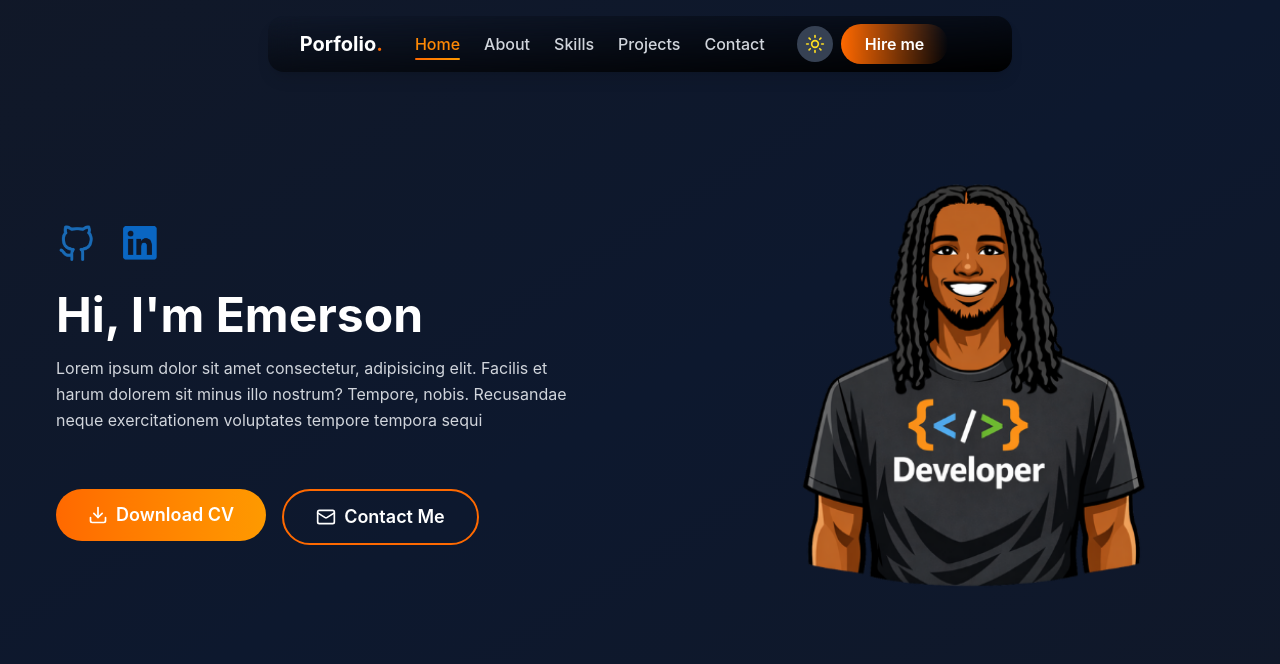
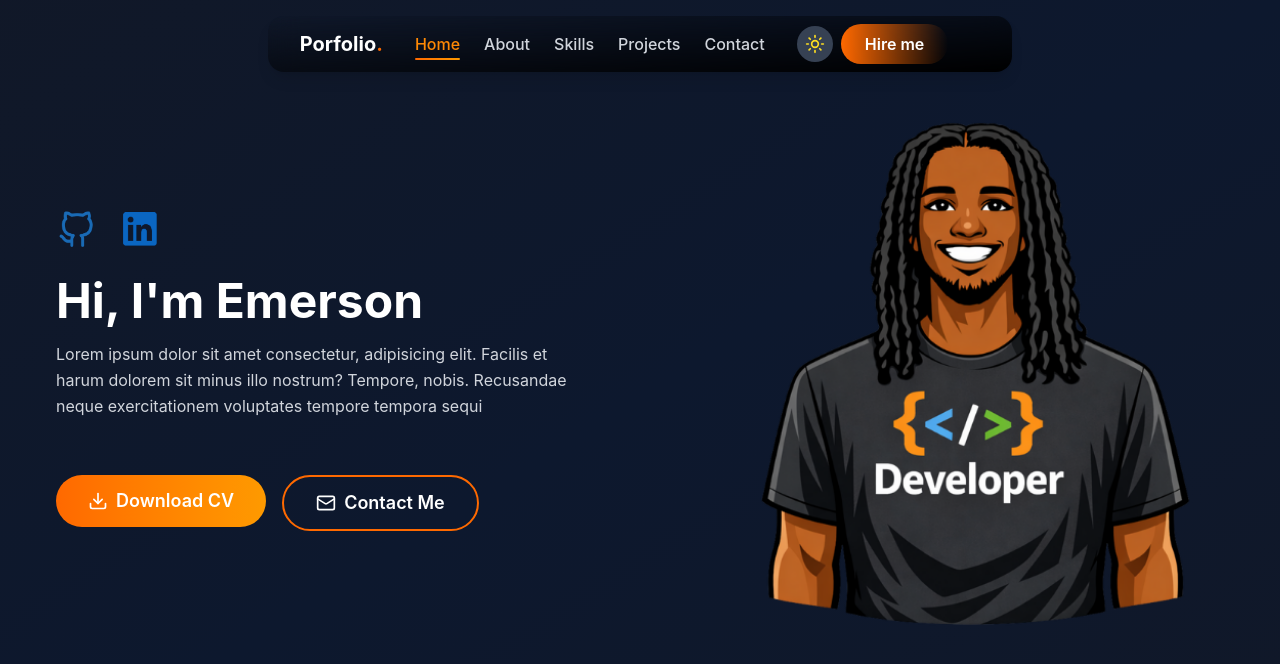
Before and after one commit to E-Albert/my-portfolio, a React (Vite) app: page / in a window 1280 px wide. Shown: the top 664 px of the page. Built offline with nearby package versions, Linux system fonts and the light colour scheme.

Commit message:
Added spacing for hero image, and adjusted spacing for large screens. Replaced hero image with larger image

```diff
--- a/src/components/Hero.jsx
+++ b/src/components/Hero.jsx
@@ -35,7 +35,7 @@
         data-aos-delay="250"
         className="body-font z-10"
       >
-        <div className="container mx-auto flex px-4 sm:px-8 lg:px-14 py-12 lg:py-32 flex-col lg:flex-row items-center justify-between lg:mt-0 mt-14">
+        <div className="container mx-auto flex px-4 sm:px-8 lg:px-14 py-12 lg:py-14 flex-col lg:flex-row items-center justify-between lg:mt-14 mt-14">
           <div className="lg:w-1/2 w-full flex flex-col items-center lg:items-start text-center lg:text-left mb-12 lg:mb-0">
             <div className="flex justify-center lg:justify-start gap-4 sm:gap-6 mb-6 sm:mb-7 w-full">
               {socialIcons.map((social, index) => (
@@ -114,7 +114,7 @@
             data-aos-delay="400"
           >
             <div className="relative w-4/5 sm:w-3/4 lg:w-full">
-              <div className="relative overflow-hidden">
+              <div className="relative overflow-hidden pt-1">
                 <img
                   src={Avatar}
                   alt="Hero Image"
```
Also changed, not shown: src/assets/CartoonDev.png.
